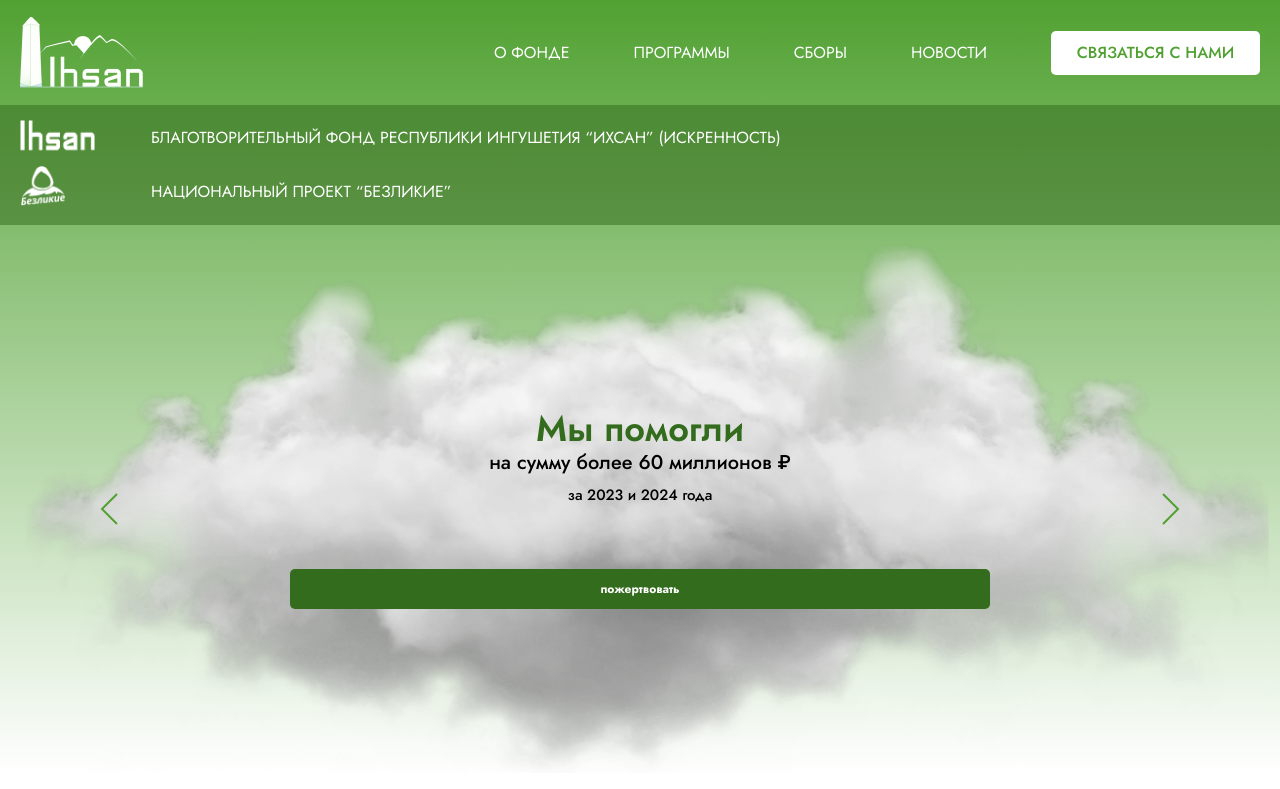
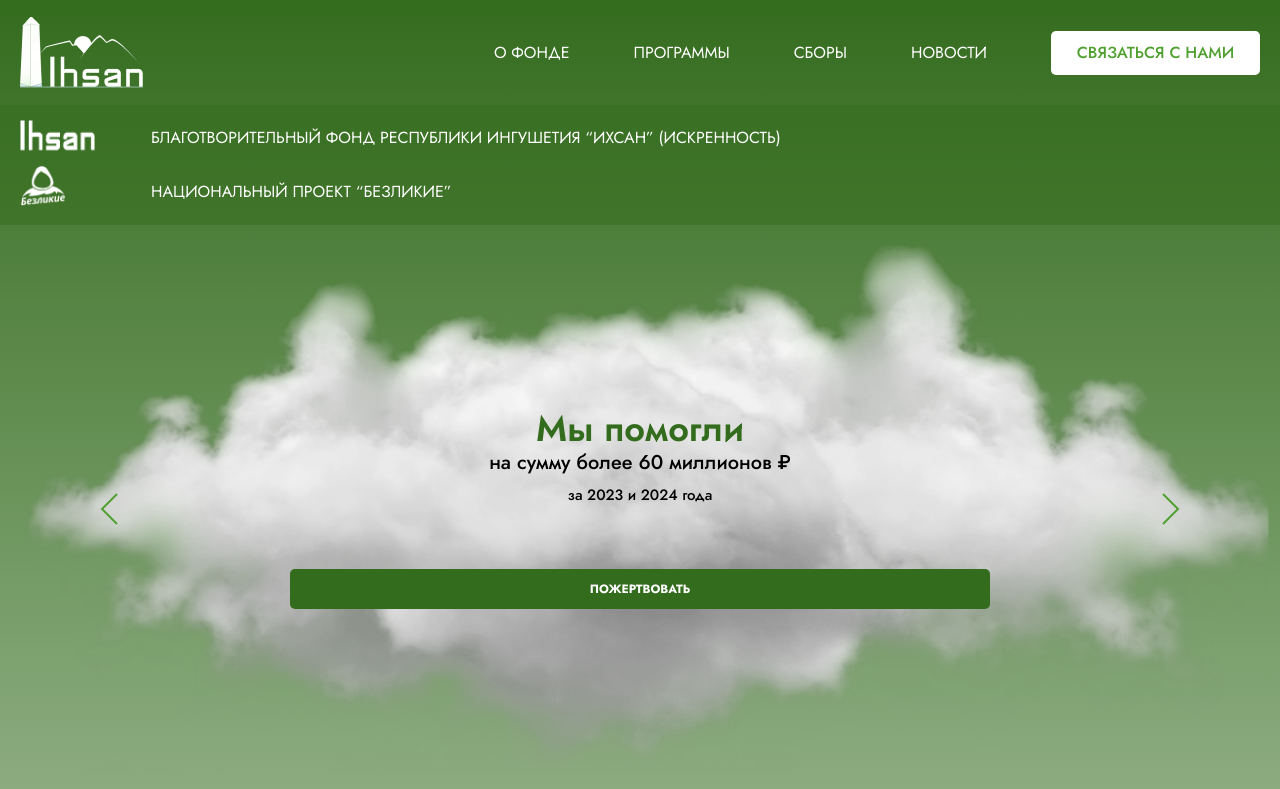
Before and after one commit to katsiev1997/ihsan, a Next.js app: page / in a window 1280 px wide. Shown: the top 789 px of the page. Built offline with nearby package versions, Linux system fonts and the light colour scheme.

Commit message:
fix styles

```diff
--- a/src/app/globals.css
+++ b/src/app/globals.css
@@ -16,10 +16,7 @@ body {
 	background: var(--background);
 	font-family: var(--font-jost), var(--font-montserrat), var(--font-inter), sans-serif;
 	overflow-x: hidden;
-}
-
-.gradient-top {
-	background: linear-gradient(180deg, #51a132 0%, #fff 100%);
+	background: linear-gradient(180deg, #346c1e 0%, #fff 30%);
 }
 
 .gradient-bottom {
--- a/src/app/page.tsx
+++ b/src/app/page.tsx
@@ -9,7 +9,7 @@ import { SectionSix } from "@/page/home/section-six";
 export default function Home() {
 	return (
 		<div>
-			<div className="gradient-top">
+			<div>
 				<Header />
 				<SectionOne />
 			</div>
--- a/src/page/home/section-one.tsx
+++ b/src/page/home/section-one.tsx
@@ -7,16 +7,23 @@ export const SectionOne = () => {
 	const [changed, setChanged] = useState(false);
 	return (
 		<section>
-			<div className="bg-[url('/cloud.png')] bg-cover w-full max-w-[1310px] aspect-[1310/540] mx-auto mt-5 px-5 lg:px-[100px] flex justify-center items-center">
+			<div
+				className={
+					"bg-[url('/cloud.png')] bg-cover w-full max-w-[1310px] aspect-[1310/540] " +
+					"mx-auto mt-5 px-5 lg:px-[100px] flex justify-center items-center"
+				}
+			>
 				<div className="w-full flex items-center justify-between">
-					<button onClick={() => setChanged(false)} className="rotate-180">
+					<button onClick={() => setChanged(!changed)} className="rotate-180">
 						<ArrowIcon />
 					</button>
 					<div className="w-full max-w-[700px] h-[150px] lg:h-[200px] flex flex-col items-center justify-end relative">
 						<div
-							className={`w-full max-w-[320px] top-0 left-1/2 flex flex-col items-center absolute transition-all duration-500 -translate-x-1/2 ${
-								changed ? "-translate-x-[1500px]" : ""
-							}`}
+							className={
+								"items-center absolute transition-all duration-500 -translate-x-1/2 " +
+								"w-full max-w-[320px] top-0 left-1/2 flex flex-col " +
+								(changed ? "-translate-x-[1500px]" : "")
+							}
 						>
 							<h1 className="text-[#346c1e] text-3xl lg:text-4xl font-semibold">
 								Мы помогли
@@ -43,11 +50,13 @@ export const SectionOne = () => {
 								за 2023 и 2024 года{" "}
 							</h4>
 						</div>
-						<button className="w-full h-10 font-bold text-xs text-white bg-[#346c1e] rounded-[5px]">
-							пожертвовать
-						</button>
+						<a className="w-full" href="https://bezlikie.com/">
+							<button className="w-full h-10 font-bold text-xs text-white bg-[#346c1e] rounded-[5px] uppercase">
+								пожертвовать
+							</button>
+						</a>
 					</div>
-					<button onClick={() => setChanged(true)}>
+					<button onClick={() => setChanged(!changed)}>
 						<ArrowIcon />
 					</button>
 				</div>
--- a/src/page/home/section-six.tsx
+++ b/src/page/home/section-six.tsx
@@ -15,28 +15,28 @@ export const SectionSix = () => {
 						<ul className="flex items-center gap-4 flex-wrap">
 							<li>
 								<a href="#fund">
-									<div className="px-5 py-6 rounded-full bg-white uppercase flex justify-center items-center font-semibold text-[#51a132]">
+									<div className="px-5 h-[55px] rounded-full bg-white uppercase flex justify-center items-center font-semibold text-[#51a132]">
 										О ФОНДЕ
 									</div>
 								</a>
 							</li>
 							<li>
 								<a href="#programs">
-									<div className="px-5 py-6 rounded-full bg-white uppercase flex justify-center items-center font-semibold text-[#51a132]">
+									<div className="px-5 h-[55px] rounded-full bg-white uppercase flex justify-center items-center font-semibold text-[#51a132]">
 										ПРОГРАММЫ
 									</div>
 								</a>
 							</li>
 							<li>
 								<a href="#donations">
-									<div className="px-5 py-6 rounded-full bg-white uppercase flex justify-center items-center font-semibold text-[#51a132]">
+									<div className="px-5 h-[55px] rounded-full bg-white uppercase flex justify-center items-center font-semibold text-[#51a132]">
 										СБОРЫ
 									</div>
 								</a>
 							</li>
 							<li>
 								<a href="#news">
-									<div className="px-5 py-6 rounded-full bg-white uppercase flex justify-center items-center font-semibold text-[#51a132]">
+									<div className="px-5 h-[55px] rounded-full bg-white uppercase flex justify-center items-center font-semibold text-[#51a132]">
 										НОВОСТИ
 									</div>
 								</a>
```
Also changed, not shown: package.json (+6 -6 lines), 1 other file (tests, documents, lock files or other folders).
